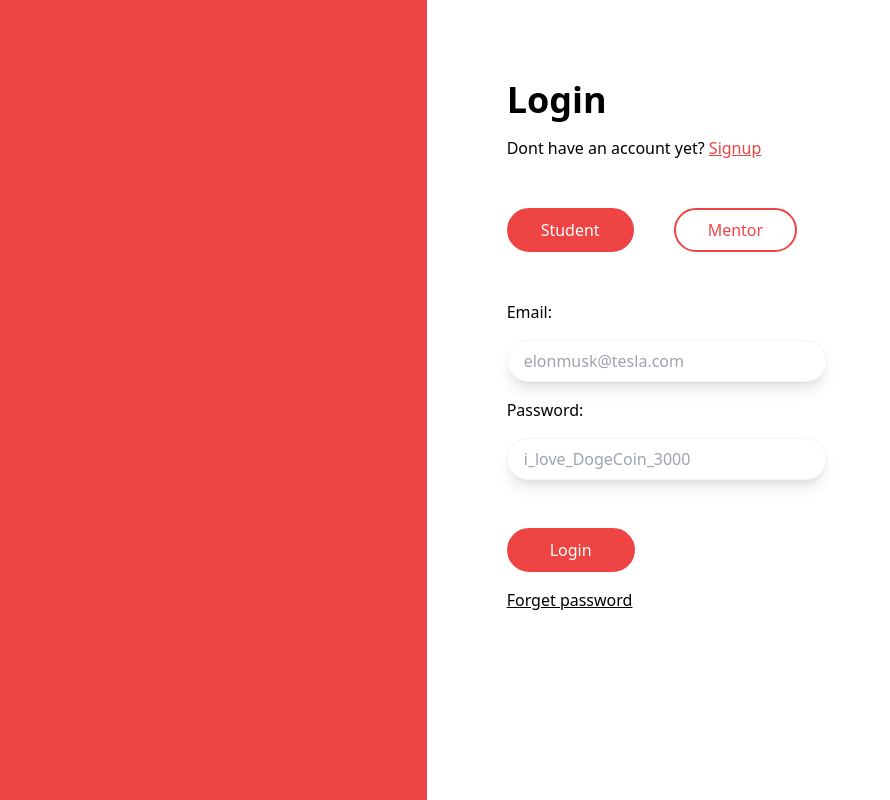
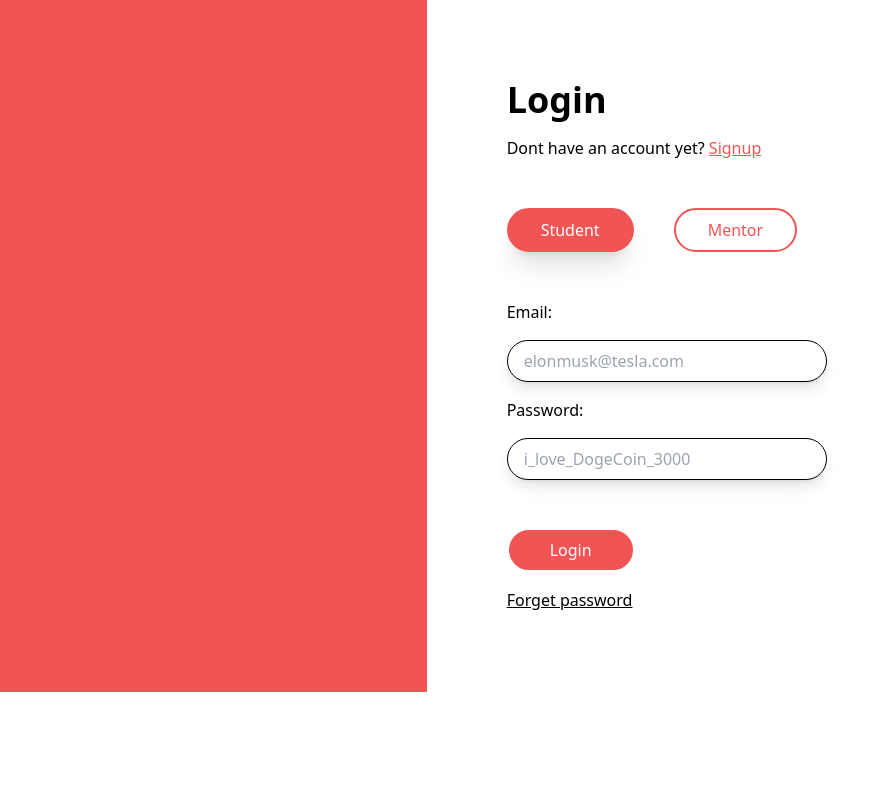
Before and after one commit to PHOENIXGEEKS/gyandaan, a Next.js app: page /auth in a window 1280 px wide. Shown: the whole page, without its empty margins (0-890 px from the left). Built offline with nearby package versions, Linux system fonts and the light colour scheme.

Commit message:
optimised colors

```diff
--- a/components/Features.js
+++ b/components/Features.js
@@ -1,6 +1,6 @@
 function Features() {
     return (
-        <div className="flex justify-between w-full h-80 bg-red-500">
+        <div className="flex justify-between w-full h-80 bg-primary-red">
 
         </div>
     )
--- a/components/Navbar.js
+++ b/components/Navbar.js
@@ -5,16 +5,16 @@
     <div id="navbar">
       <div className="shadow-xl h-20 w-full flex justify-between items-center px-10">
         <div id="logo" className="text-xl font-bold">
-          gyaan<span className="text-red-500 underline">daan.</span>
+          gyaan<span className="text-primary-red underline">daan.</span>
         </div>
         <div id="auth" className="space-x-12">
           <Link id="login_btn" href="/auth">
-            <a className="border-2 border-red-500 bg-red-500 px-8 py-2 rounded-full text-white">
+            <a className="border-2 border-primary-red bg-primary-red px-8 py-2 rounded-full text-white">
               Login
             </a>
           </Link>
           <Link id="signup_btn" href="/auth">
-            <a className="border-2 border-red-500 px-8 py-2 rounded-full text-red-500">
+            <a className="border-2 border-primary-red px-8 py-2 rounded-full text-primary-red">
               Join for Free
             </a>
           </Link>
--- a/pages/auth.js
+++ b/pages/auth.js
@@ -11,7 +11,7 @@
   return (
     <div id="login_page" className="w-full flex h-full">
       {/* Left part */}
-      <div className="w-1/3 h-screen bg-red-500"></div>
+      <div className="w-1/3 bg-primary-red"></div>
       {/* Right part */}
       <div className="w-2/3 h-full p-20">
         {/* heading----option to signup----form----button */}
@@ -27,7 +27,7 @@
             <h1 className="">
               Dont have an account yet?{" "}
               <span
-                className="text-red-500 underline cursor-pointer"
+                className="text-primary-red underline cursor-pointer"
                 onClick={(e) => {
                   e.preventDefault();
                   setAuthType("signup");
@@ -40,7 +40,7 @@
             <h1 className="">
               Already have an account?{" "}
               <span
-                className="text-red-500 underline cursor-pointer"
+                className="text-primary-red underline cursor-pointer"
                 onClick={(e) => {
                   e.preventDefault();
                   setAuthType("login");
@@ -55,10 +55,10 @@
           <div className="flex space-x-10 my-12">
             <button
               className={
-                "rounded-full px-8 py-2 border-2 border-red-500 " +
+                "rounded-full px-8 py-2 border-2 border-primary-red " +
                 (userType == "student"
-                  ? "bg-red-500 text-white"
-                  : "bg-white text-red-500")
+                  ? "bg-primary-red text-white shadow-xl"
+                  : "bg-white text-primary-red")
               }
               onClick={(e) => {
                 e.preventDefault();
@@ -69,10 +69,10 @@
             </button>
             <button
               className={
-                "rounded-full px-8 py-2 border-2 border-red-500 " +
+                "rounded-full px-8 py-2 border-2 border-primary-red " +
                 (userType == "mentor"
-                  ? "bg-red-500 text-white"
-                  : "bg-white text-red-500")
+                  ? "bg-primary-red text-white shadow-xl"
+                  : "bg-white text-primary-red")
               }
               onClick={(e) => {
                 e.preventDefault();
@@ -91,7 +91,7 @@
                 type="email"
                 required
                 name="email_id"
-                className="shadow-lg rounded-full px-4 py-2 w-80 border border-gray-100"
+                className="shadow-lg rounded-full px-4 py-2 w-80 border border-grey"
                 placeholder="elonmusk@tesla.com"
               />
               <label htmlFor="password" value="">
@@ -101,14 +101,14 @@
                 type="password"
                 required
                 name="password"
-                className="shadow-lg rounded-full px-4 py-2 w-80 border border-gray-100"
+                className="shadow-lg rounded-full px-4 py-2 w-80 border border-grey"
                 placeholder="i_love_DogeCoin_3000"
               />
             </div>
             <div>
               <button
                 type="submit"
-                className="bg-red-500 w-32 rounded-full px-8 py-2 text-white border-2 border-red-500 block mt-12 mb-4"
+                className="bg-primary-red w-32 rounded-full px-8 py-2 text-white border-2 border-red-500 block mt-12 mb-4"
                 userType={userType}
               >
                 Login
--- a/tailwind.config.js
+++ b/tailwind.config.js
@@ -4,7 +4,13 @@
     "./components/**/*.{js,ts,jsx,tsx}",
   ],
   theme: {
-    extend: {},
+    colors: {
+      'primary-red': '#F05454',
+      'secondary-royal-blue': '#30475E',
+      'black': '#121212',
+      'gray': '#F5F5F5',
+      'white': '#FFFFFF'
+    },
   },
   plugins: [],
 }
```
